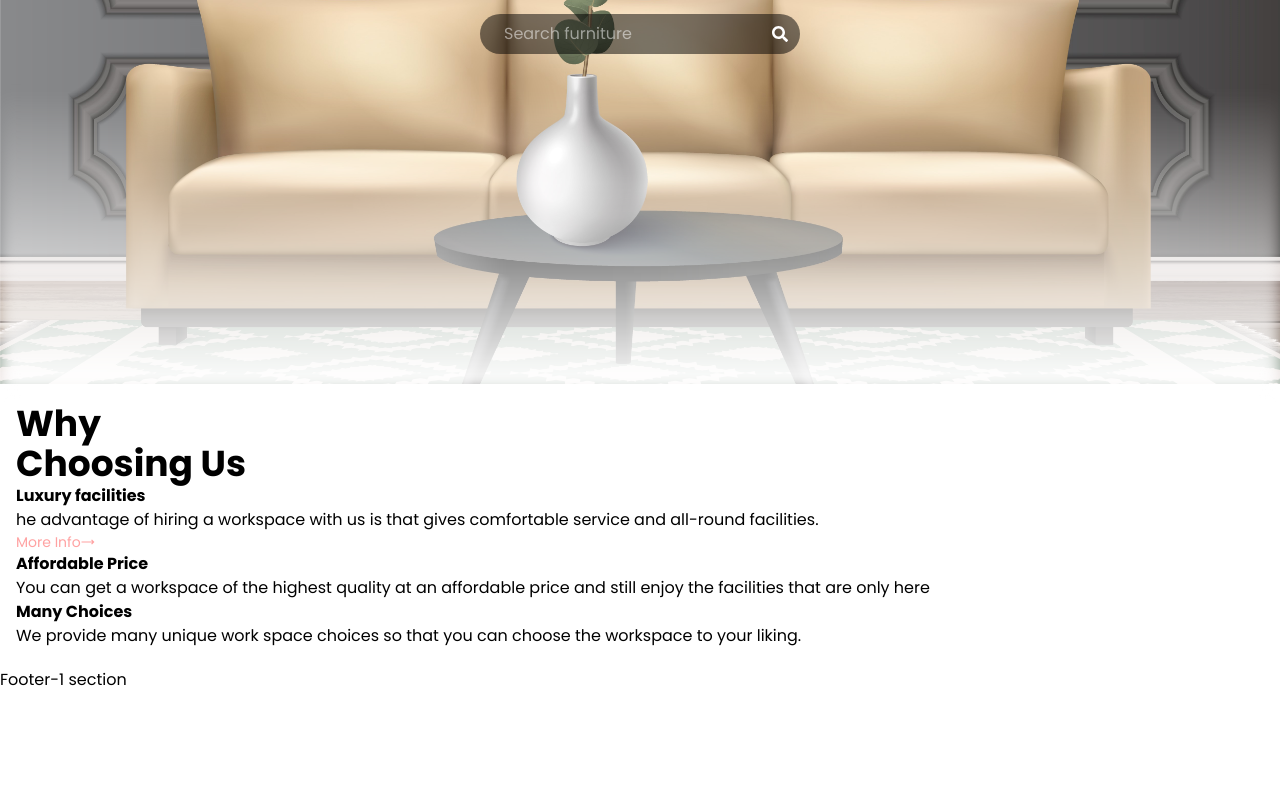
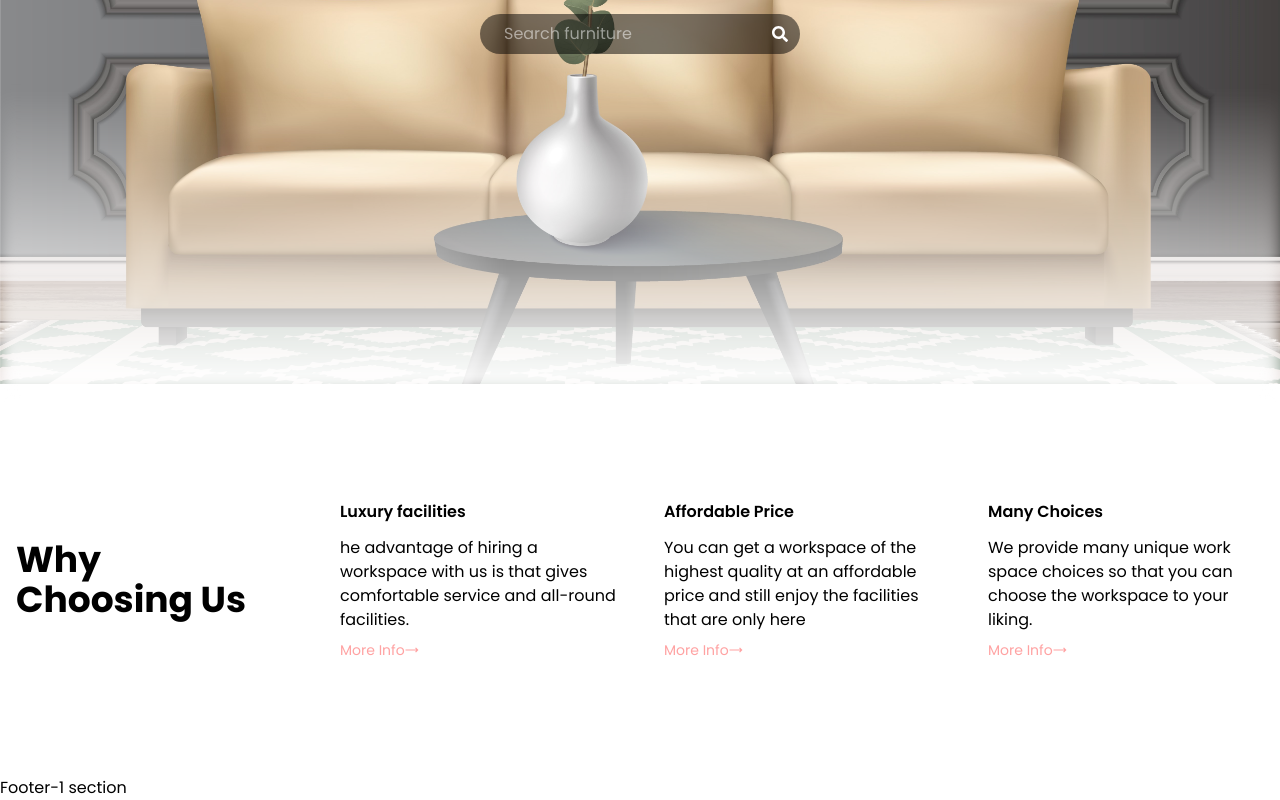
Before and after one commit to arifstk/A.H_Furniture, a React (Vite) app: page / in a window 1280 px wide. Shown: the part 416-1216 px from the top of the page. Before the commit the page ends 1108 px from the top, so only its background shows below. Built offline with nearby package versions, Linux system fonts and the light colour scheme.

Commit message:
initial commit

```diff
--- a/src/components/Button.jsx
+++ b/src/components/Button.jsx
@@ -1,11 +1,11 @@
 import React from 'react';
 import { CgArrowLongRight } from "react-icons/cg";
 
-const Button = () => {
+const Button = ({text}) => {
   return (
     <div>
       <button className='flex items-center text-sm text-red-300'>
-          More Info <CgArrowLongRight />
+          {text} <CgArrowLongRight />
       </button>
     </div>
   );
--- a/src/pages/home/WhyChoose.jsx
+++ b/src/pages/home/WhyChoose.jsx
@@ -4,21 +4,25 @@ import Button from '../../components/Button';
 const WhyChoose = () => {
   return (
     <section className='container max-w-screen-2xl mx-auto py-5 px-4'>
+      <div className='my-24 grid grid-cols-1nsm:grid-cols-2 lg:grid-cols-4 items-center gap-8 md:gap-12 text-left'>
         <div>
           <h2 className='text-4xl font-bold'>Why<br/>Choosing Us</h2>
         </div>
         <div>
-        <h3 className='text-1xl font-bold'>Luxury facilities</h3>
-        <p>he advantage of hiring a workspace with us is that gives comfortable service and all-round facilities.</p>
-        <Button />
+          <h3 className='text-1xl font-semibold mb-3'>Luxury facilities</h3>
+          <p className='text-base mb-2'>he advantage of hiring a workspace with us is that gives comfortable service and all-round facilities.</p>
+          <Button text='More Info' />
         </div>
         <div>
-        <h3 className='text-1xl font-bold'>Affordable Price</h3>
-        <p>You can get a workspace of the highest quality at an affordable price and still enjoy the facilities that are only here </p>
+          <h3 className='text-1xl font-semibold mb-3'>Affordable Price</h3>
+          <p className='text-base mb-2'>You can get a workspace of the highest quality at an affordable price and still enjoy the facilities that are only here </p>
+          <Button text='More Info' />
         </div>
         <div>
-        <h3 className='text-1xl font-bold'>Many Choices</h3>
-        <p>We provide many unique work space choices so that you can choose the workspace to your liking.</p>
+          <h3 className='text-1xl font-semibold mb-3'>Many Choices</h3>
+          <p className='text-base mb-2'>We provide many unique work space choices so that you can choose the workspace to your liking.</p>
+          <Button text='More Info' />
+        </div>
       </div>
     </section>
   );
```
Lines whose indentation alone changed are shown as unchanged.
